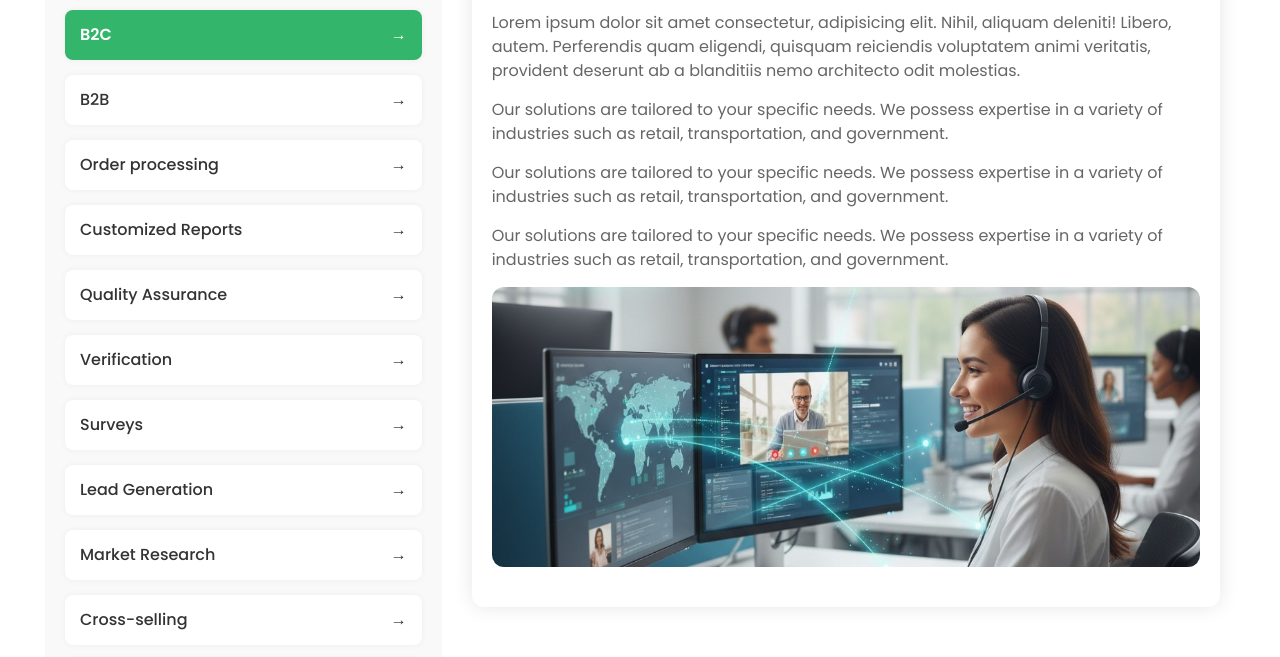
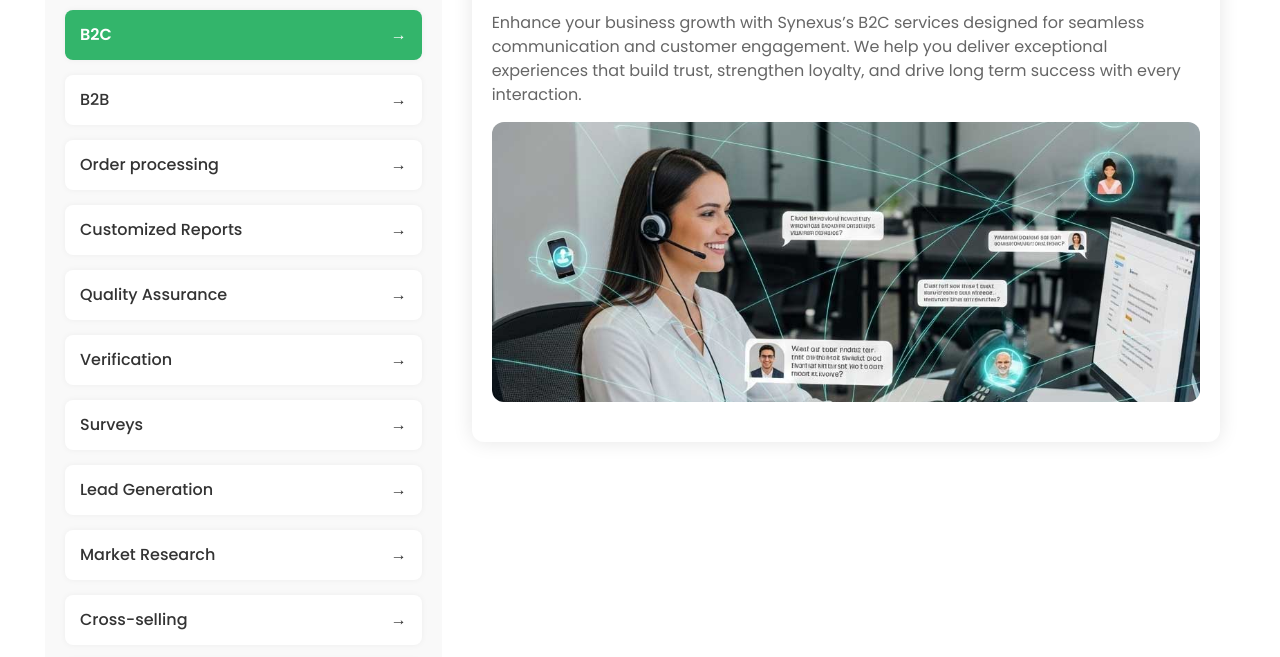
Before and after one commit to mnomanmnasir/synexus, a plain HTML site: page service.html in a window 1280 px wide. Shown: the part 709-1366 px from the top of the page. Drawn offline with nearby package versions, Linux system fonts and the light colour scheme; a web font is replaced by a local one.

Commit message:
Add files via upload

```diff
--- a/service.html
+++ b/service.html
@@ -160,7 +160,8 @@
                                                     </ul>
                                                 </li> -->
                                                 <li class="mega-menu-item">
-                                                    <a class="mega-menu-link" style="color: white;">Services</a>
+                                                    <a class="mega-menu-link"
+                                                        style="color: white; cursor: default; pointer-events: none;">Services</a>
                                                     <ol class="mega-submenu">
                                                         <li class="active"><a href="service.html">B2C</a></li>
                                                         <li><a href="./pages/B2B.html">B2B</a></li>
@@ -192,7 +193,7 @@
                                                     <!-- <ul class="mega-submenu">
                                                         <li><a href="blog.html">Blog Classic</a></li>
                                                         <li><a href="blog-grid.html">Blog Grid</a></li>
-                                                        <li><a href="blog-single.html">Blog Single View</a></li>
+                                                        <li><a href="#">Blog Single View</a></li>
                                                     </ul> -->
                                                 </li>
 
@@ -234,16 +235,21 @@
 
 
         <!-- Video Background Section -->
-        <div class="video-background" style="position: relative; height: 70vh; overflow: hidden; display: flex; align-items: center; justify-content: center;">
+        <div class="video-background"
+            style="position: relative; height: 70vh; overflow: hidden; display: flex; align-items: center; justify-content: center;">
             <div class="video-container" style="width: 100%; height: 100%;">
-                <img src="images/ourservice.jpg" alt="Our Services" class="full-image" style="width: 100%; height: 100%; object-fit: cover; object-position: center;">
-                <div class="video-overlay" style="position: absolute; top: 0; left: 0; width: 100%; height: 100%; background: rgba(0, 0, 0, 0.5); display: flex; align-items: center; justify-content: center;">
+                <img src="images/ourservice.jpg" alt="Our Services" class="full-image"
+                    style="width: 100%; height: 100%; object-fit: cover; object-position: center;">
+                <div class="video-overlay"
+                    style="position: absolute; top: 0; left: 0; width: 100%; height: 100%; background: rgba(0, 0, 0, 0.5); display: flex; align-items: center; justify-content: center;">
                     <div class="video-content" style="text-align: center; color: white; z-index: 1;">
                         <div class="container">
                             <div class="row">
                                 <div class="col-12">
                                     <div class="section">
-                                        <h1 class="service-main-text" style="font-size: 3.5rem; font-weight: 700; margin: 0; text-shadow: 2px 2px 4px rgba(0, 0, 0, 0.5);">B2C</h1>
+                                        <h1 class="service-main-text"
+                                            style="font-size: 3.5rem; font-weight: 700; margin: 0; text-shadow: 2px 2px 4px rgba(0, 0, 0, 0.5);">
+                                            B2C</h1>
                                     </div>
                                 </div>
                             </div>
@@ -297,11 +303,12 @@
                         <!-- <img src="standard-quality-control-concept-m.jpg" alt="Smart Surveillance" class="main-img"> -->
                         <h3>B2C</h3>
                         <p>
-                            Lorem ipsum dolor sit amet consectetur, adipisicing elit. Nihil, aliquam deleniti! Libero,
-                            autem. Perferendis quam eligendi, quisquam reiciendis voluptatem animi veritatis, provident
-                            deserunt ab a blanditiis nemo architecto odit molestias.
+                            Enhance your business growth with Synexus’s B2C services designed for seamless communication
+                            and customer engagement. We help you deliver exceptional experiences that build trust,
+                            strengthen loyalty, and drive long term success with every interaction.
                         </p>
-                        <p style="margin-top:10px; color:#666;">
+
+                        <!-- <p style="margin-top:10px; color:#666;">
                             Our solutions are tailored to your specific needs. We possess expertise in a variety of
                             industries such as retail, transportation, and government.
                         </p>
@@ -312,11 +319,11 @@
                         <p style="margin-top:10px; color:#666;">
                             Our solutions are tailored to your specific needs. We possess expertise in a variety of
                             industries such as retail, transportation, and government.
-                        </p>
+                        </p> -->
                         <!-- <div class="small-image-row">
                             <img src="standard-quality-control-concept-m.jpg" alt="Security camera 2">
                         </div> -->
-                        <img src="./images/our-service-img.jpg" alt="Smart Surveillance" class="main-img">
+                        <img src="./images/services/service-img/B2C.jpg" alt="Smart Surveillance" class="main-img">
                         <!-- <p style="margin-top:10px; color:#666;">
                             Our solutions are tailored to your specific needs. We possess expertise in a variety of
                             industries such as retail, transportation, and government.
@@ -650,7 +657,7 @@
                                 <ul class="widget-post ttm-recent-post-list">
                                     <li>
 
-                                        <a href="blog-single.html">About </a>
+                                        <a href="#">About </a>
                                         <!-- <span class="post-date">August 12, 2019</span> -->
                                     </li>
                                     <li>
@@ -659,7 +666,7 @@
                                     </li>
                                     <li>
                                         <a href="contactUs.html">Contact</a>
-                                        <!-- <a href="blog-single.html">Customer Service </a> -->
+                                        <!-- <a href="#">Customer Service </a> -->
                                         <!-- <span class="post-date">October 30, 2019</span> -->
                                     </li>
                                 </ul>
```
